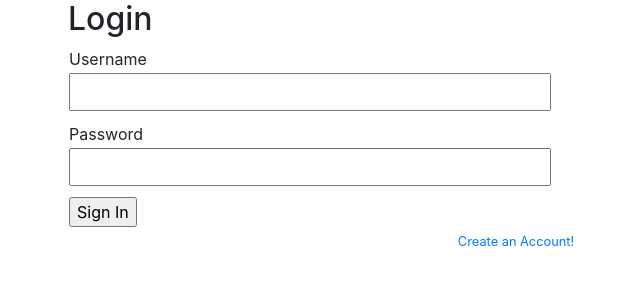
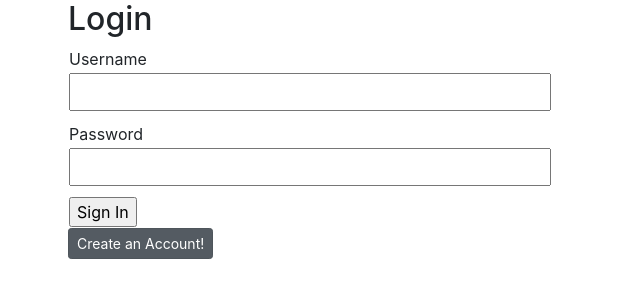
Before and after one commit to fenrilius/PediatriCare, a CodeIgniter app: page /pediatricare/index.php/homecontroller/login in a window 1280 px wide. Shown: the part 56-356 px from the top of the page, without its empty margins (316-956 px from the left). Run offline with CodeIgniter, Linux system fonts and the light colour scheme; some libraries are stand-ins or nearby versions.

Commit message:
Update Login.php

```diff
--- a/application/views/Login.php
+++ b/application/views/Login.php
@@ -25,7 +25,7 @@
             </tbody>
         </table>
     </form>
-    <div class="text-center">
-        <a class="small" href="<?= base_url('RegistController'); ?>">Create an Account!</a>
+    <div class="text-left">
+        <a class="btn btn-secondary btn-sm active" href="<?= base_url('RegistController'); ?>">Create an Account!</a>
     </div>
 </div>
```
